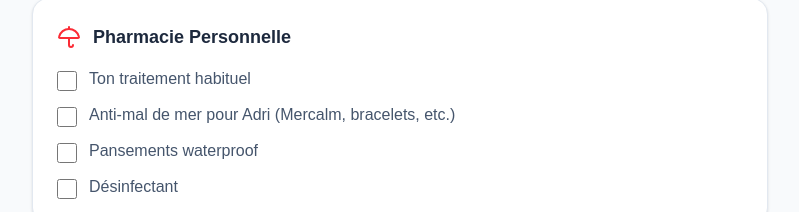
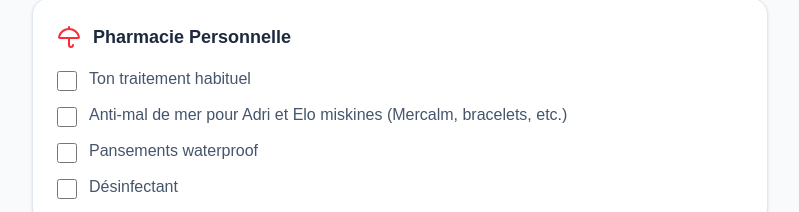
Before and after one commit to regi-94/croisiere_bretagne, a Next.js app: page /checklist in a window 1280 px wide. Shown: the part 1201-1413 px from the top of the page, without its empty margins (240-1039 px from the left). Built offline with nearby package versions, Linux system fonts and the light colour scheme.

Commit message:
minor change

```diff
--- a/app/checklist/page.tsx
+++ b/app/checklist/page.tsx
@@ -45,7 +45,7 @@ const categories = [
     icon: <Umbrella className="text-red-500" />,
     items: [
       "Ton traitement habituel",
-      "Anti-mal de mer pour Adri (Mercalm, bracelets, etc.)",
+      "Anti-mal de mer pour Adri et Elo miskines (Mercalm, bracelets, etc.)",
       "Pansements waterproof",
       "Désinfectant"
     ]
```
